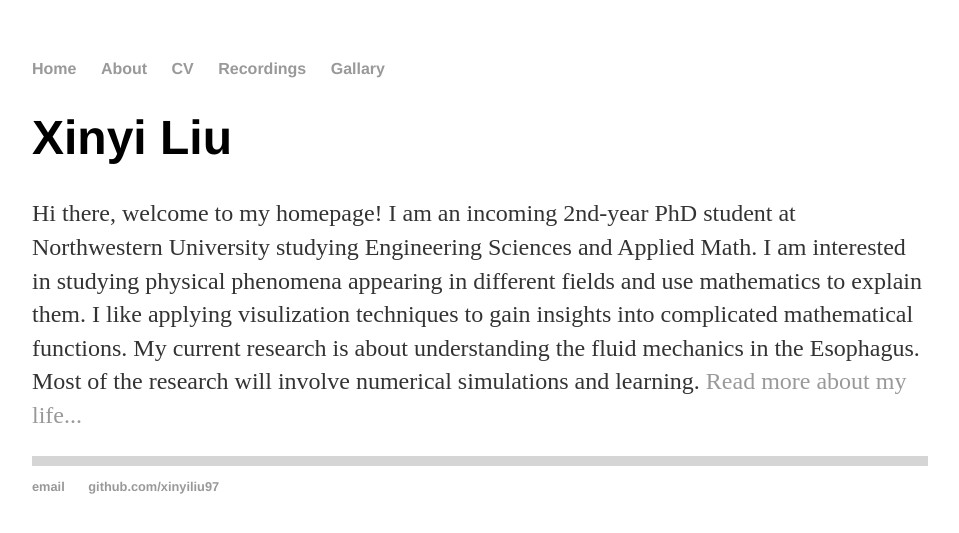
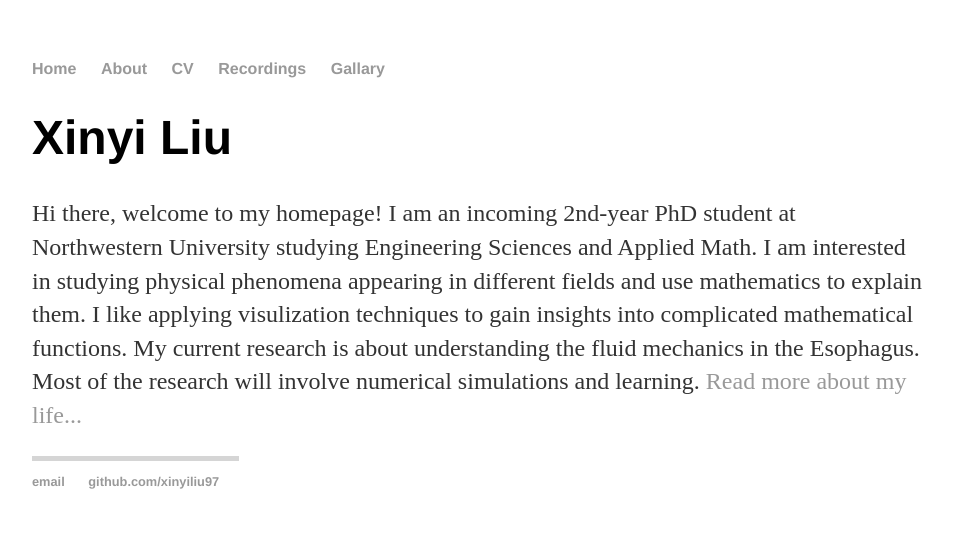
Before and after one commit to xinyiliu97/xinyiliu97.github.io, a Jekyll site: the page built from index.html, in a window 1280 px wide. Shown: the top 533 px of the page, without its empty margins (160-1119 px from the left). Built offline with Jekyll 4.4.1, drawn with Linux system fonts in a browser that asks for light colours.

Commit message:
Update main.css

```diff
--- a/css/main.css
+++ b/css/main.css
@@ -29,7 +29,8 @@
     color: #333;
 }
 footer {
-    border-top: 10px solid #d5d5d5;
+    position: fixed;
+    border-top: 5px solid #d5d5d5;
     font-size: .8em;
 }
 
```
